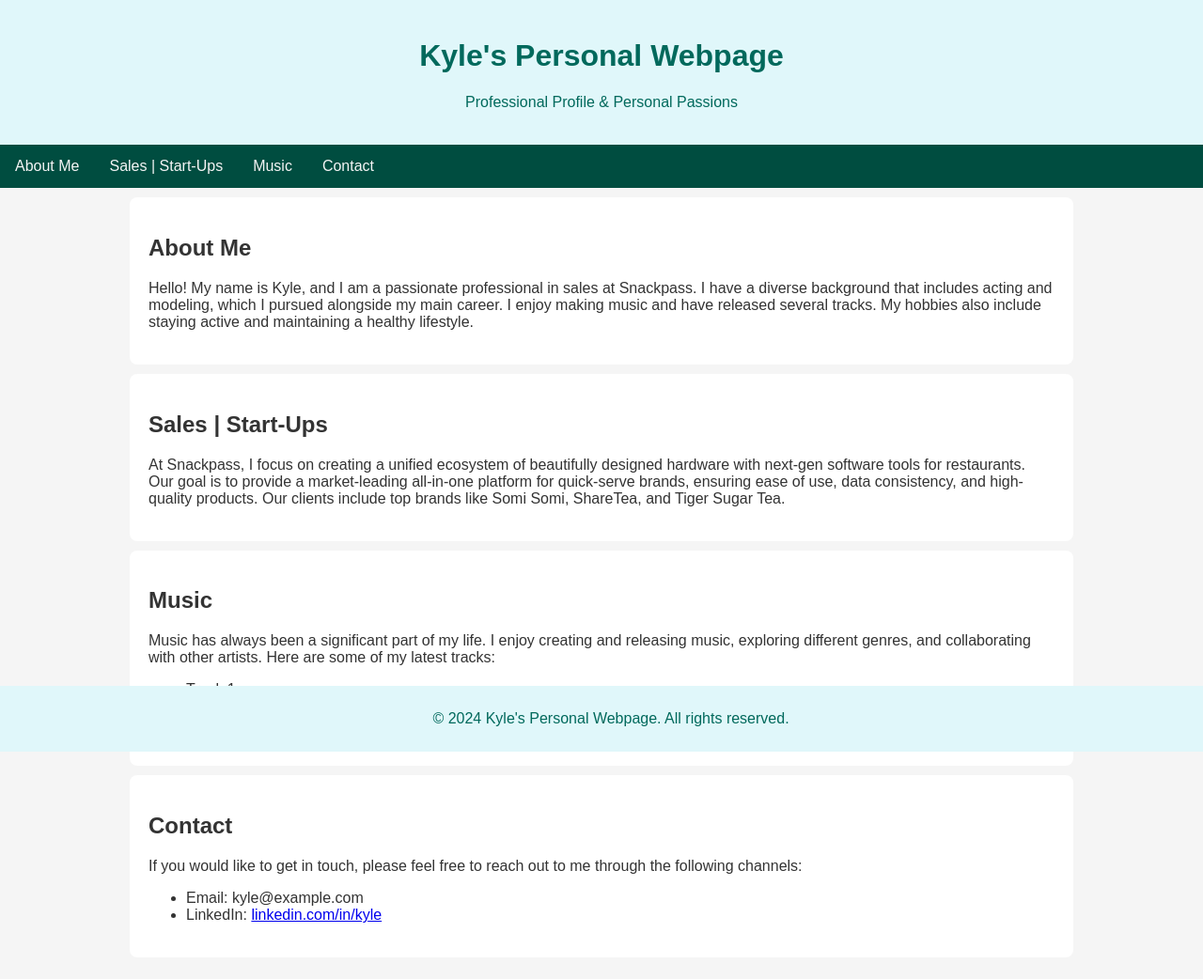
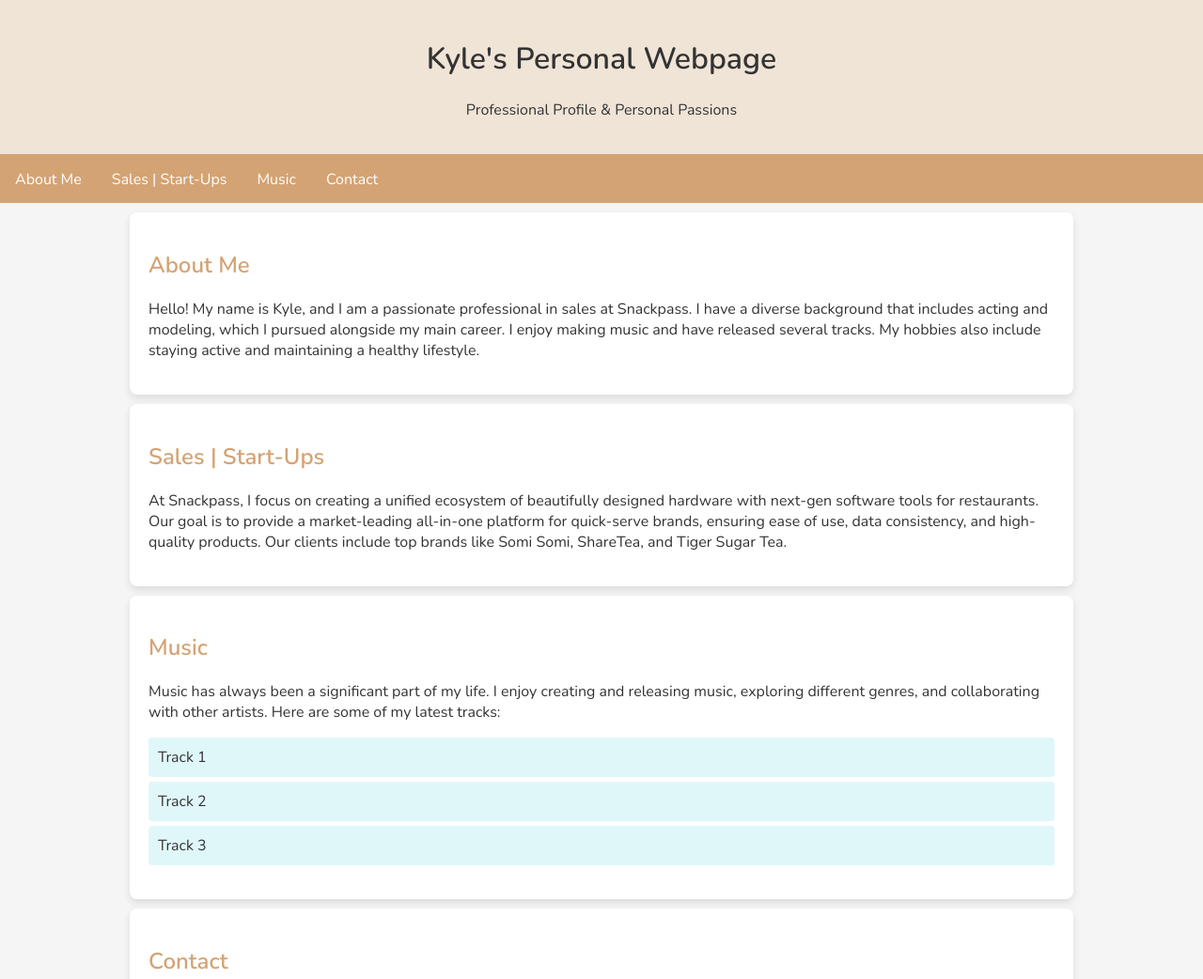
Before and after one commit to klusby45/klusby45.github.io, a plain HTML site: page index.html in a window 1280 px wide. Shown: the top 1042 px of the page at 94% size. Drawn offline with nearby package versions, Linux system fonts and the light colour scheme.

Commit message:
Update index.html

```diff
--- a/index.html
+++ b/index.html
@@ -4,54 +4,71 @@
     <meta charset="UTF-8">
     <meta name="viewport" content="width=device-width, initial-scale=1.0">
     <title>Kyle's Personal Webpage</title>
+    <link href="https://fonts.googleapis.com/css2?family=Nunito:wght@300;400;600&display=swap" rel="stylesheet">
     <style>
         body {
-            font-family: Arial, sans-serif;
+            font-family: 'Nunito', sans-serif;
             color: #333;
             margin: 0;
             padding: 0;
             background-color: #f5f5f5;
         }
         header {
-            background-color: #e0f7fa;
-            color: #00695c;
+            background-color: #f0e4d7;
+            color: #333;
             padding: 20px;
             text-align: center;
+            border-bottom: 2px solid #d4a373;
         }
         nav {
-            background-color: #004d40;
+            background-color: #d4a373;
             overflow: hidden;
+            position: sticky;
+            top: 0;
+            width: 100%;
+            z-index: 1000;
         }
         nav a {
             float: left;
             display: block;
-            color: #f5f5f5;
+            color: #fff;
             text-align: center;
             padding: 14px 16px;
             text-decoration: none;
         }
         nav a:hover {
-            background-color: #00695c;
-            color: white;
+            background-color: #a26745;
         }
         section {
             padding: 20px;
             background-color: #fff;
             margin: 10px;
             border-radius: 8px;
+            box-shadow: 0 4px 8px rgba(0, 0, 0, 0.1);
         }
         footer {
-            background-color: #e0f7fa;
-            color: #00695c;
+            background-color: #f0e4d7;
+            color: #333;
             text-align: center;
             padding: 10px;
-            position: fixed;
-            width: 100%;
-            bottom: 0;
+            border-top: 2px solid #d4a373;
         }
         .container {
             width: 80%;
             margin: 0 auto;
+        }
+        h2 {
+            color: #d4a373;
+        }
+        ul {
+            list-style-type: none;
+            padding: 0;
+        }
+        ul li {
+            background-color: #e0f7fa;
+            margin: 5px 0;
+            padding: 10px;
+            border-radius: 4px;
         }
     </style>
 </head>
```
